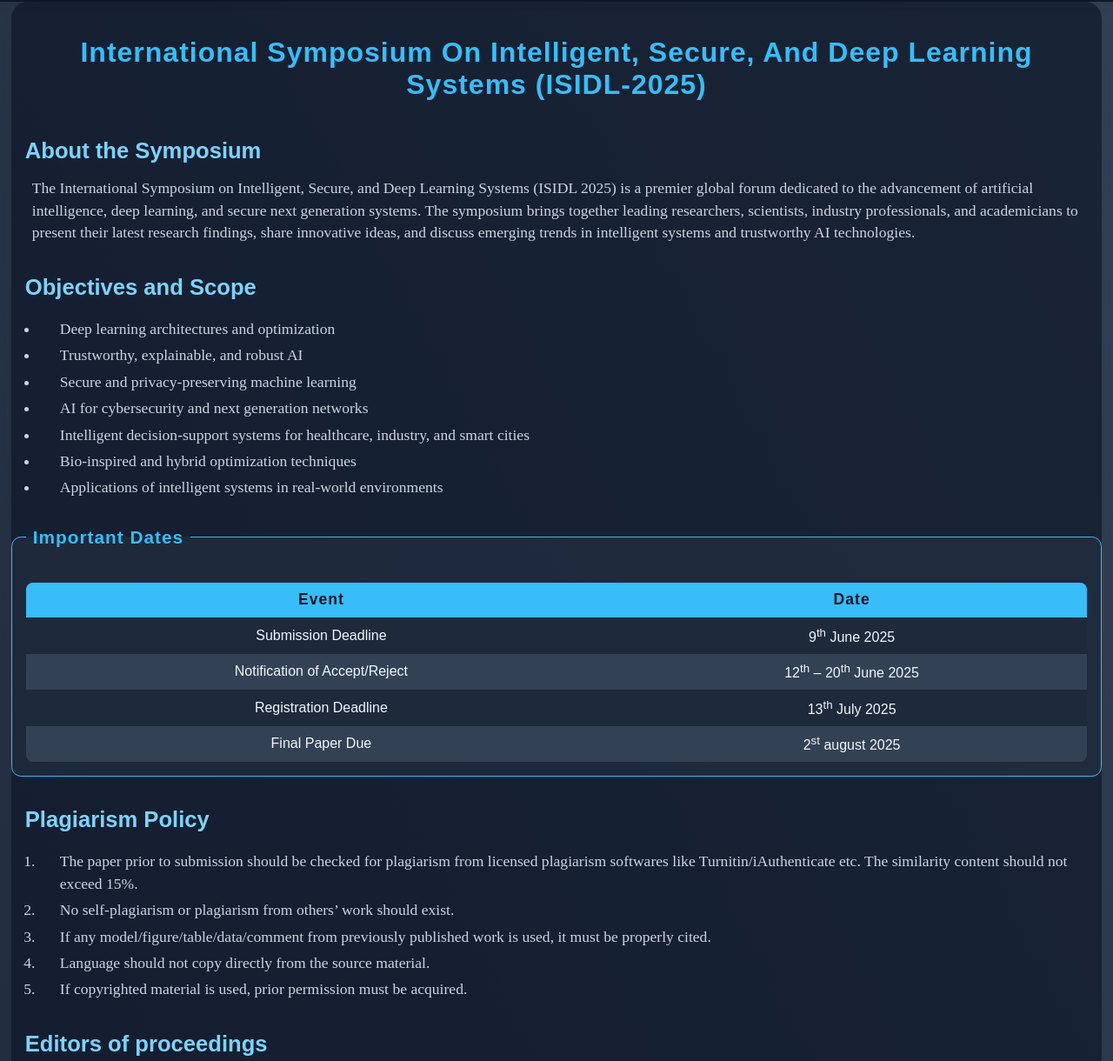
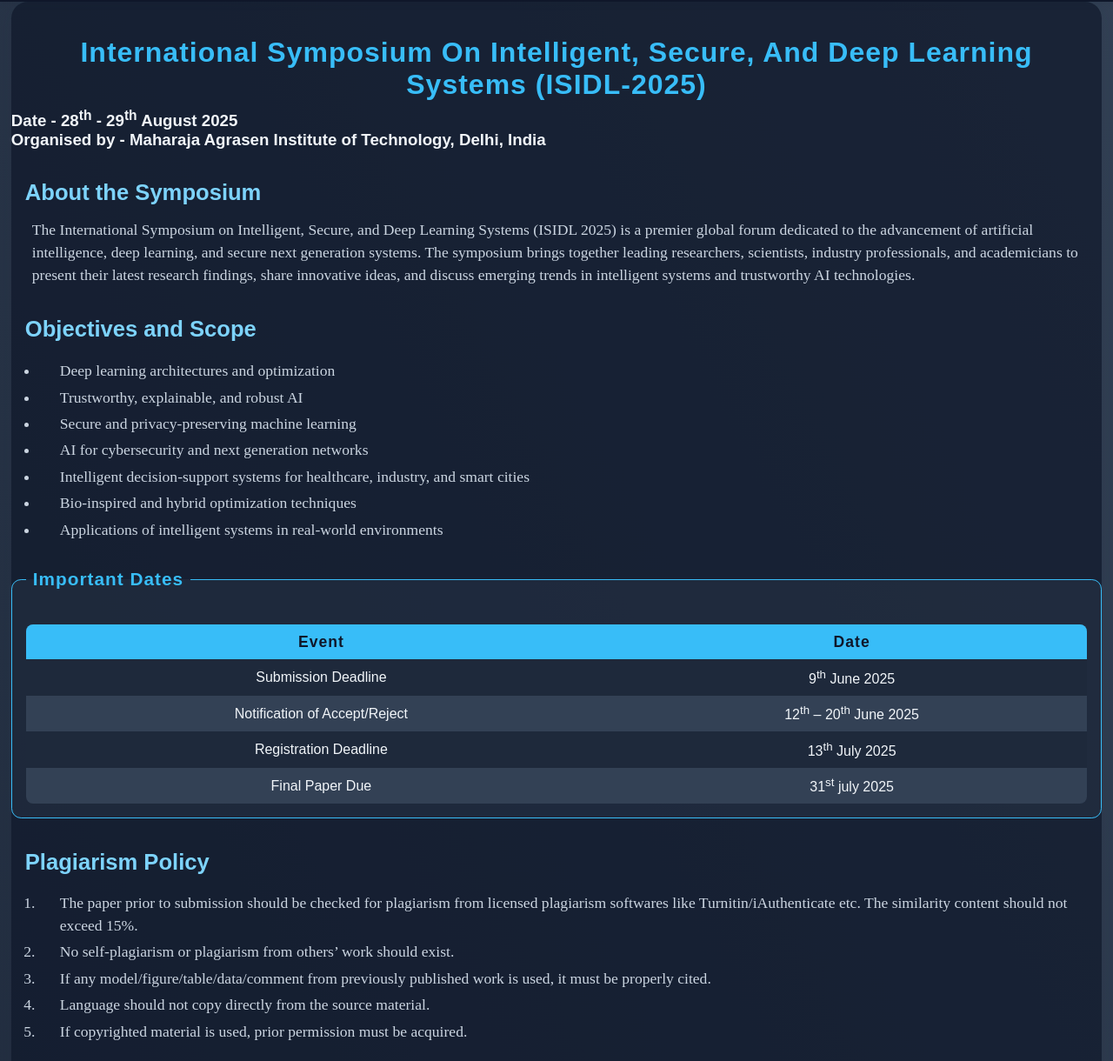
Before and after one commit to SriteXcode/googlesite, a plain HTML site: page index.html in a window 1280 px wide. Shown: the part 80-1300 px from the top of the page at 87% size. Drawn offline with Linux system fonts and the light colour scheme.

Commit message:
Update symposium details in index.html
Added date and organizing information for the symposium.

```diff
--- a/index.html
+++ b/index.html
@@ -256,6 +256,8 @@
 
   <main>
     <h1>International Symposium on Intelligent, Secure, and Deep Learning Systems (ISIDL-2025)</h1>
+    <h3>Date - 28<sup>th</sup> - 29<sup>th</sup> August 2025</h3>
+    <h3>Organised by - Maharaja Agrasen Institute of Technology, Delhi, India</h3>
 
     <section>
       <h2>About the Symposium</h2>
@@ -301,7 +303,7 @@
           </tr>
           <tr>
             <td>Final Paper Due</td>
-            <td>2<sup>st</sup> august 2025</td>
+            <td>31<sup>st</sup> july 2025</td>
           </tr>
         </table>
       </fieldset>
```
